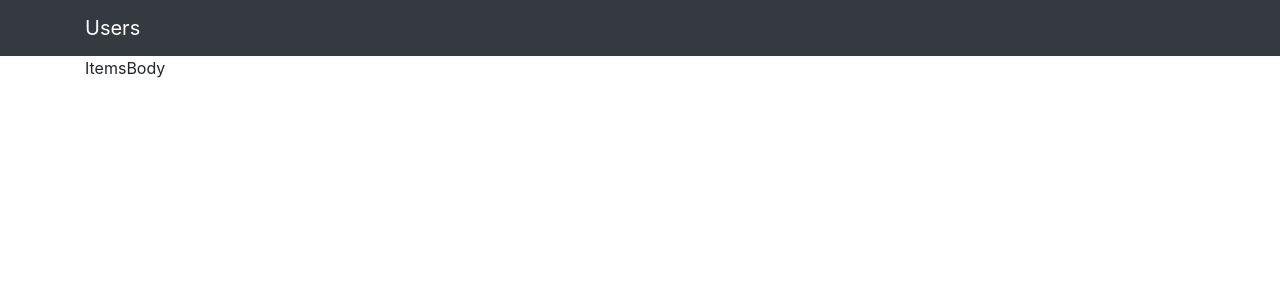
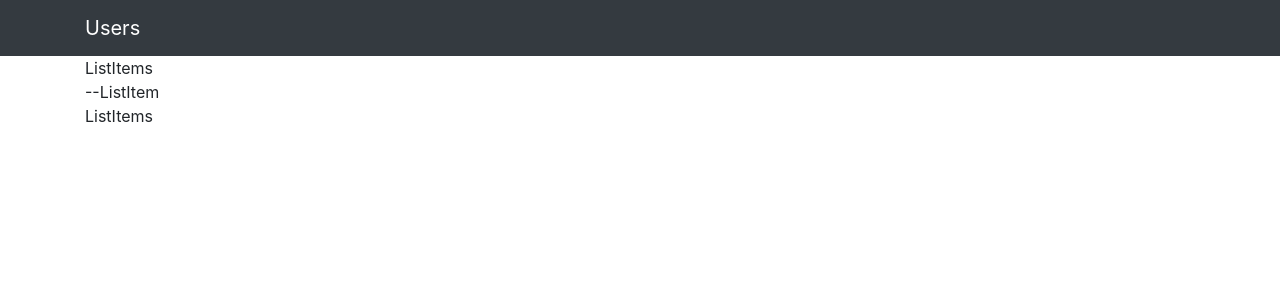
Before and after one commit to alex-kzr/crud-react-express-pgql, a React (Create React App) app in the folder client/: page / in a window 1280 px wide. Shown: the top 300 px of the page. Built offline with nearby package versions, Linux system fonts and the light colour scheme.

Commit message:
Add ItemsBody component

```diff
--- a/client/src/components/App.js
+++ b/client/src/components/App.js
@@ -1,12 +1,13 @@
 import React from 'react';
 import TopNav from './TopNav';
+import ItemsBody from './ItemsBody';
 
 function App() {
   return (
     <div>
       <TopNav />
       <div className="container">
-        <p>ItemsBody</p>
+        <ItemsBody />
       </div>
     </div>
   );
--- /dev/null
+++ b/client/src/components/ItemsBody.js
@@ -0,0 +1,14 @@
+import React, { Component } from 'react';
+
+class ItemsBody extends Component {
+    render(){
+        return(
+            <div>ListItems
+                <div>--ListItem</div>
+                ListItems
+            </div>
+        );
+    }
+}
+
+export default ItemsBody;
```
